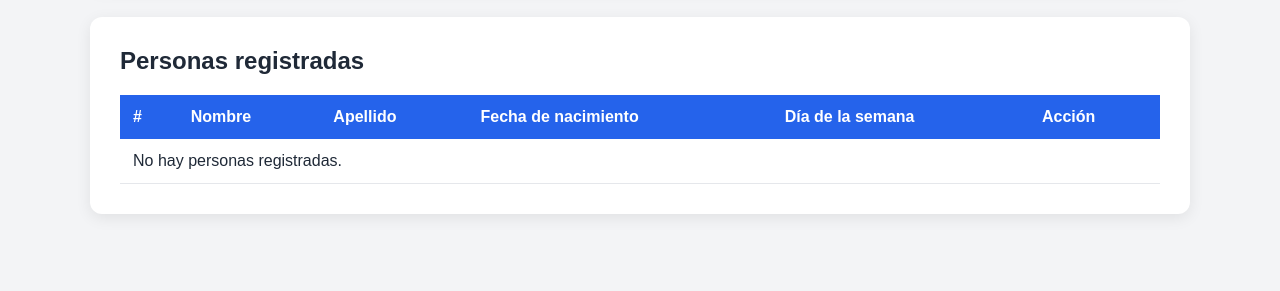
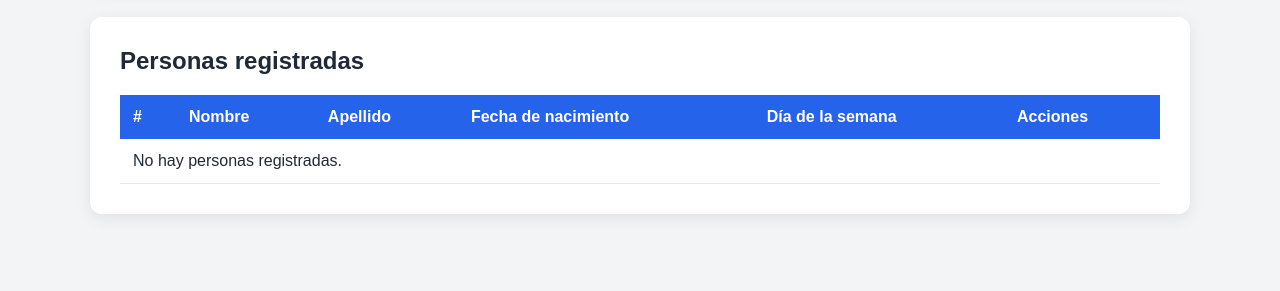
Before and after one commit to aventurad1-ux/Agenda-web-Flask, a Flask app: page / in a window 1280 px wide. Shown: the part 509-800 px from the top of the page. Run offline with Flask 3, Linux system fonts and the light colour scheme; data that the repository does not hold is empty.

Commit message:
Actualizar tabla de acciones

```diff
--- a/templates/index.html
+++ b/templates/index.html
@@ -187,7 +187,7 @@
 
                             <th>Día de la semana</th>
 
-                            <th>Acción</th>
+                            <th>Acciones</th>
 
                         </tr>
 
```
